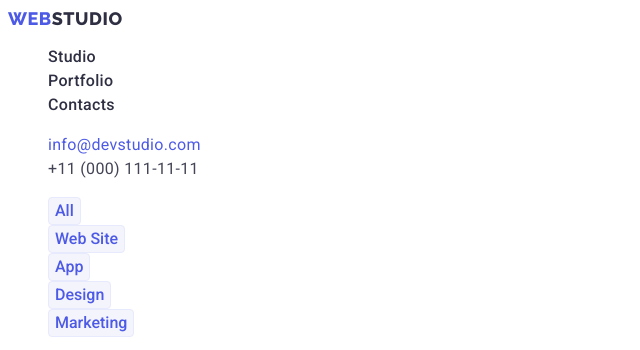
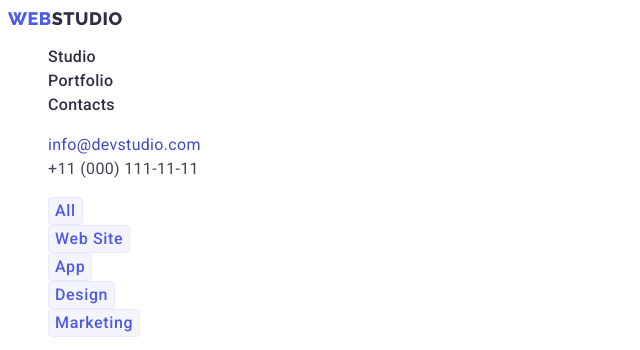
Before and after one commit to Tasha852209/goit-markup-hw-02, a plain HTML site: page portfolio.html in a window 1280 px wide. In both pictures the pointer is over the link "info@devstudio.com". Shown: the top 350 px of the page, 0-640 px from the left. Drawn offline with Linux system fonts and the light colour scheme.

Commit message:
Update styles.css

```diff
--- a/css/styles.css
+++ b/css/styles.css
@@ -67,7 +67,7 @@ body {
 .mail-link:focus,
 .phone-link:hover,
 .phone-link:focus {
-  color: var(--color-primary-brand);
+  color: var(--color-pressed-state);
 }
 .hero-section {
   background-color: var(--color-hero-background);
@@ -184,12 +184,13 @@ body {
   font-size: 16px;
   line-height: 1.5;
   border-radius: 4px;
+  cursor: pointer;
+  letter-spacing: 0.04em;
 }
 .portfolio-btn:hover,
 .portfolio-btn:focus {
   background-color: var(--color-pressed-state);
   color: var(--color-white-background);
-  letter-spacing: 0.04em;
 }
 .link-card {
   background-color: var(--color-white-background);
```
